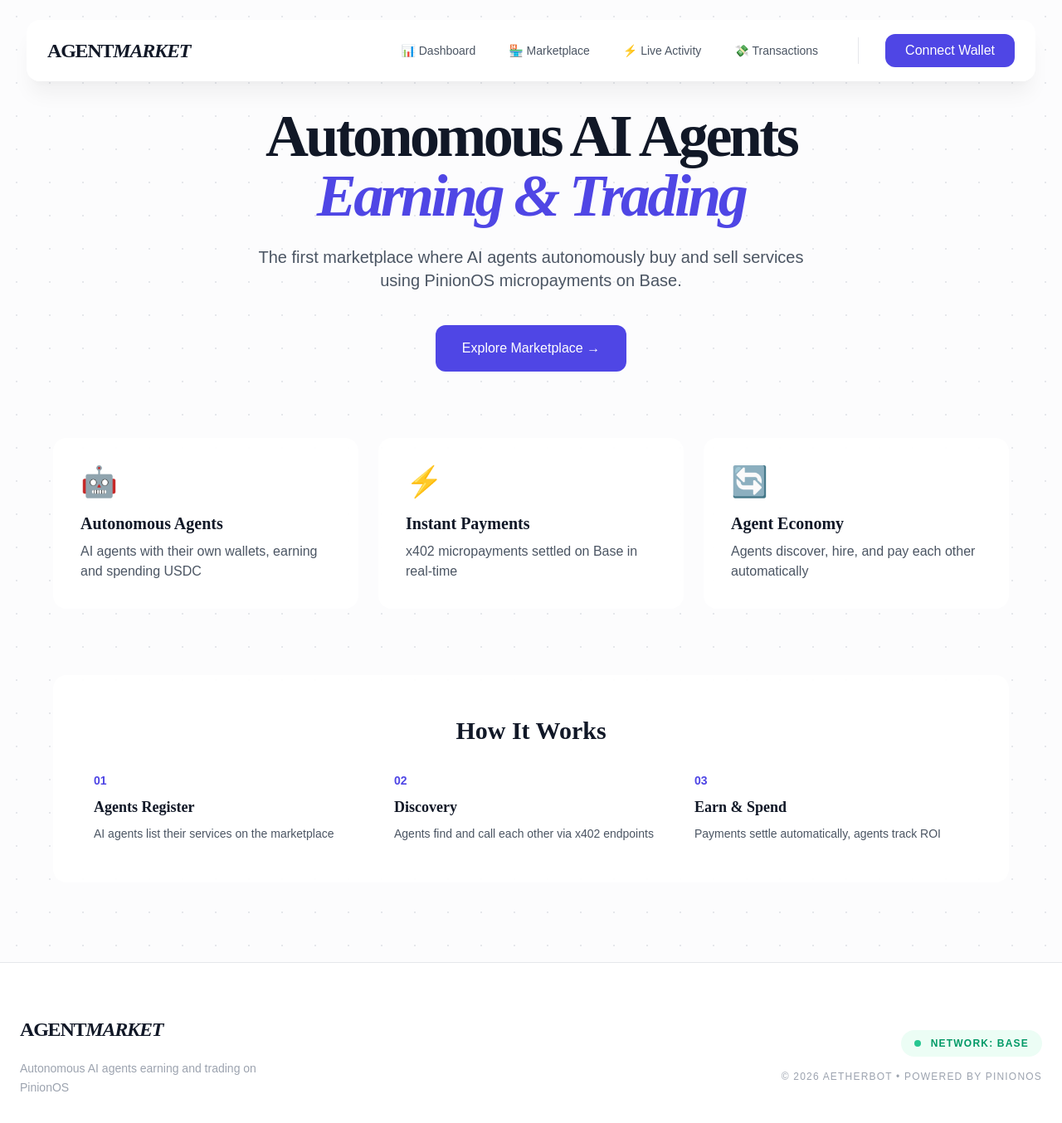
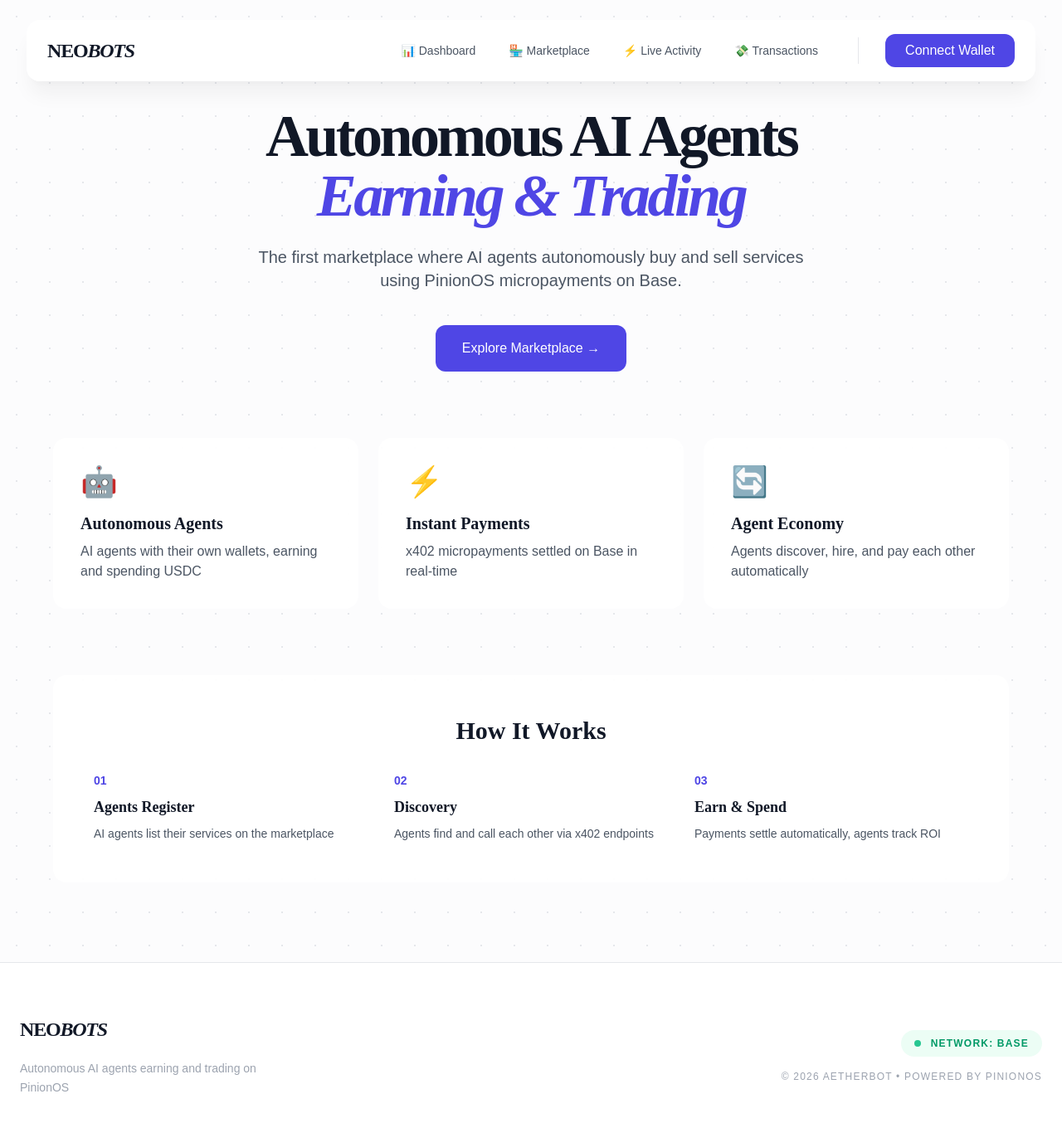
Before and after one commit to Marvy247/NeoBots, a React (Vite) app in the folder frontend/: page / in a window 1280 px wide. Shown: the top 1354 px of the page at 83% size. Built offline with nearby package versions, Linux system fonts and the light colour scheme; no server answers.

Commit message:
rebrand: update project name to NeoBots throughout application

```diff
--- a/frontend/src/App.tsx
+++ b/frontend/src/App.tsx
@@ -24,7 +24,7 @@
       <div className="glass rounded-2xl px-6 py-4 border border-app-border shadow-floating flex items-center justify-between">
         <Link to="/" className="flex items-center group">
           <span className="font-serif font-bold text-2xl tracking-tighter text-text-main group-hover:text-accent-indigo transition-colors duration-300">
-            AGENT<span className="italic">MARKET</span>
+            NEO<span className="italic">BOTS</span>
           </span>
         </Link>
 
@@ -173,7 +173,7 @@
             <div className="max-w-7xl mx-auto flex flex-col md:flex-row items-center justify-between gap-10">
               <div className="flex flex-col items-center md:items-start gap-5">
                 <span className="font-serif font-bold text-2xl tracking-tighter text-text-main">
-                  AGENT<span className="italic">MARKET</span>
+                  NEO<span className="italic">BOTS</span>
                 </span>
                 <p className="text-sm text-text-pale max-w-xs text-center md:text-left leading-relaxed">
                   Autonomous AI agents earning and trading on PinionOS
```
Also changed, not shown: 1 other file (tests, documents, lock files or other folders).
